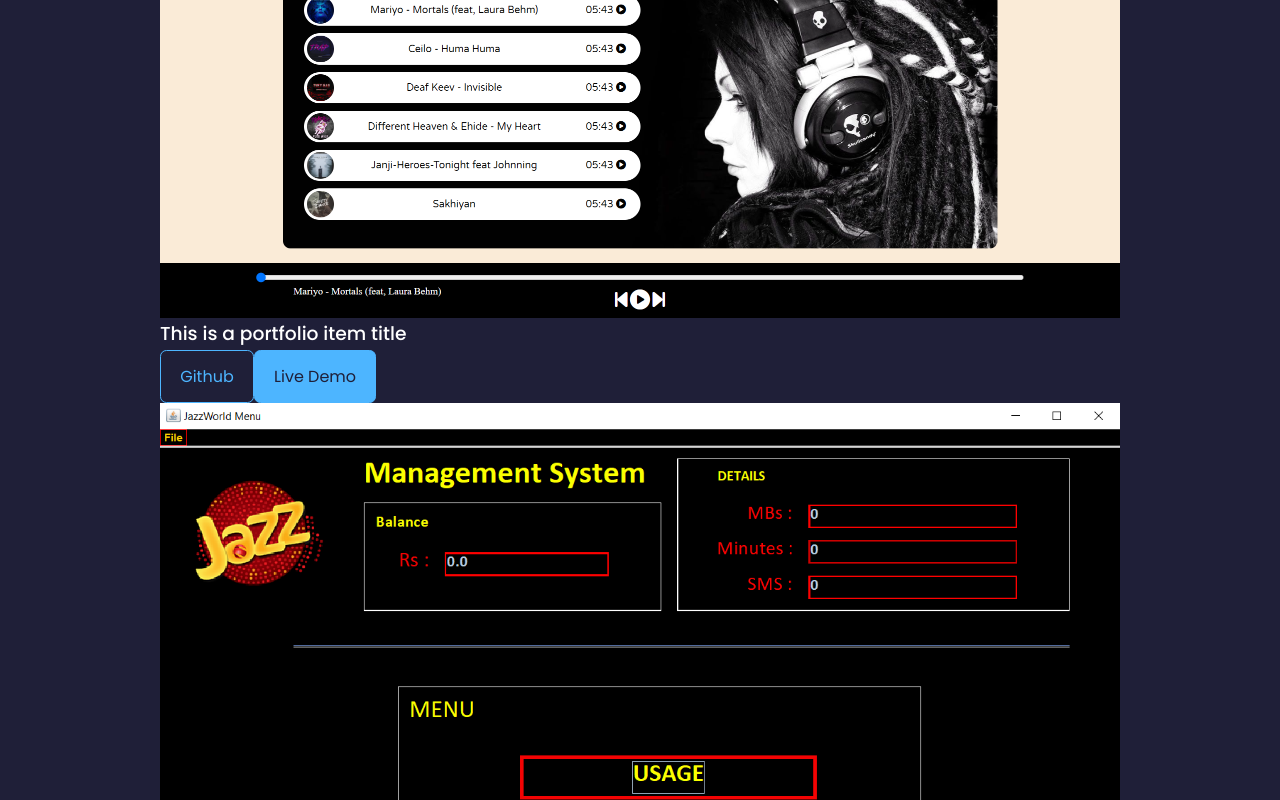
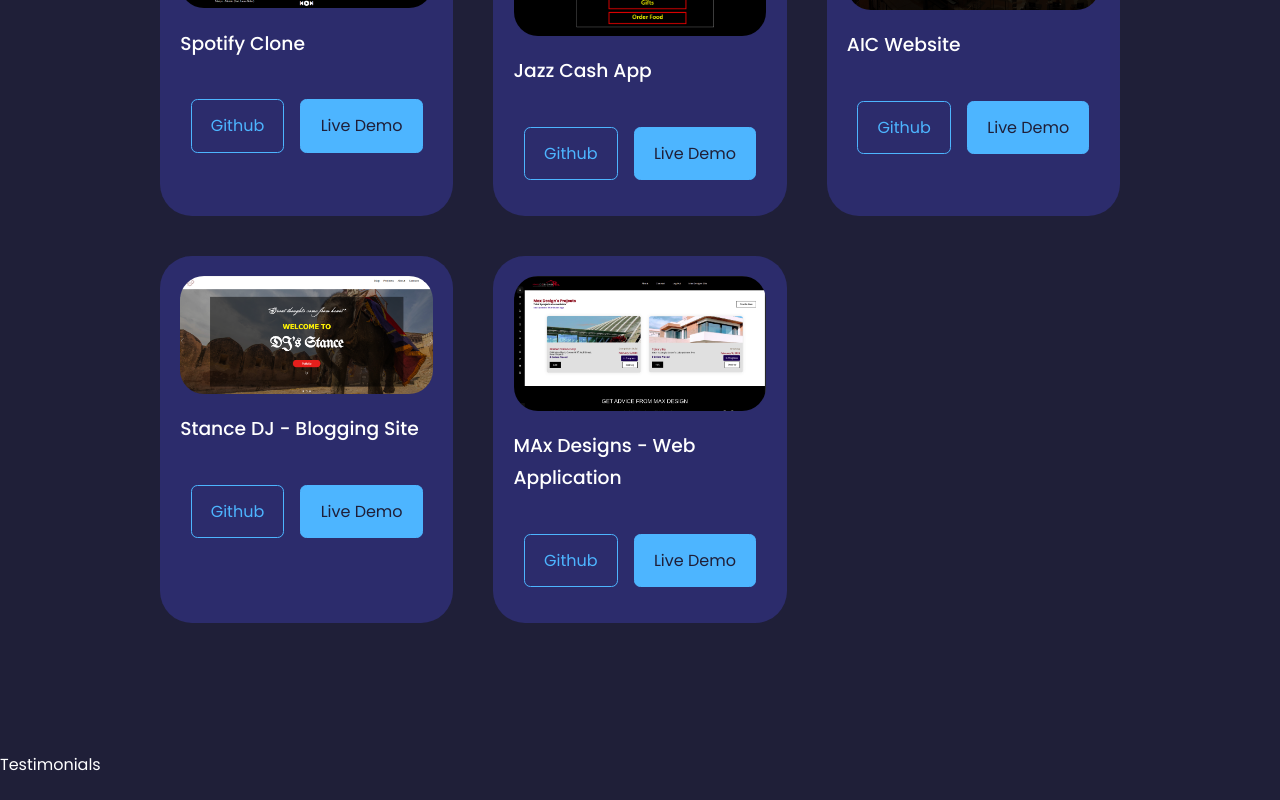
Before and after one commit to AbdullahButt2611/PortfolioApp, a React (Create React App) app in the folder react-portfolio-web-1/: page / in a window 1280 px wide. Shown: the part 3260-4060 px from the top of the page. Built offline with nearby package versions, Linux system fonts and the light colour scheme.

Commit message:
Portfolio Section Completed
The design and implementation of the portfolio section is completed. We have also inserted the data into the cards using the array model in REACTJS library.

```diff
--- a/react-portfolio-web-1/src/components/portfolio/Portfolio.jsx
+++ b/react-portfolio-web-1/src/components/portfolio/Portfolio.jsx
@@ -6,6 +6,46 @@
 import IMG4 from "../../assets/p4.png"
 import IMG5 from "../../assets/p5.png"
 
+
+// Inserting Data through this array into the cards
+const data = [
+  {
+    id: 1,
+    image: IMG1,
+    title: 'Spotify Clone',
+    github: 'https://github.com/AbdullahButt2611/Projects/tree/main/Web%20Applications/Spotify%20Clone',
+    demo: '#'
+  },
+  {
+    id: 2,
+    image: IMG2,
+    title: 'Jazz Cash App',
+    github: 'https://github.com/AbdullahButt2611/Jazz-App',
+    demo: 'https://github.com/AbdullahButt2611/Jazz-App/blob/main/README.md'
+  },
+  {
+    id: 3,
+    image: IMG3,
+    title: 'AIC Website',
+    github: 'https://github.com/AbdullahButt2611/AIC-Website',
+    demo: '#'
+  },
+  {
+    id: 4,
+    image: IMG4,
+    title: 'Stance DJ - Blogging Site',
+    github: 'https://github.com/AbdullahButt2611/StanceDJ',
+    demo: 'http://stancedj.com/'
+  },
+  {
+    id: 5,
+    image: IMG5,
+    title: 'MAx Designs - Web Application',
+    github: 'https://github.com/AbdullahButt2611/MaxDesigns',
+    demo: 'https://max-designs.herokuapp.com/'
+  }
+]
+
 const Portfolio = () => {
   return (
     <section id='portfolio'>
@@ -13,61 +53,22 @@
       <h2>Portfolio</h2>
 
       <div className="container portfolio__container">
-
-        <article className='portfolio__item'>
-          <div className="portfolio__item-image">
-            <img src={IMG1} alt="" />
-          </div>
-          <h3>This is a portfolio item title</h3>
-          <a href="https://github.com/AbdullahButt2611?tab=repositories" className='btn' target="_blank">Github</a>
-          <a href="https://dribbble.com/Alien_pixels" className='btn btn-primary' target="_blank">Live Demo</a>
-        </article>
-
-        <article className='portfolio__item'>
-          <div className="portfolio__item-image">
-            <img src={IMG2} alt="" />
-          </div>
-          <h3>This is a portfolio item title</h3>
-          <a href="https://github.com/AbdullahButt2611?tab=repositories" className='btn' target="_blank">Github</a>
-          <a href="https://dribbble.com/Alien_pixels" className='btn btn-primary' target="_blank">Live Demo</a>
-        </article>
-
-        <article className='portfolio__item'>
-          <div className="portfolio__item-image">
-            <img src={IMG3} alt="" />
-          </div>
-          <h3>This is a portfolio item title</h3>
-          <a href="https://github.com/AbdullahButt2611?tab=repositories" className='btn' target="_blank">Github</a>
-          <a href="https://dribbble.com/Alien_pixels" className='btn btn-primary' target="_blank">Live Demo</a>
-        </article>
-
-        <article className='portfolio__item'>
-          <div className="portfolio__item-image">
-            <img src={IMG4} alt="" />
-          </div>
-          <h3>This is a portfolio item title</h3>
-          <a href="https://github.com/AbdullahButt2611?tab=repositories" className='btn' target="_blank">Github</a>
-          <a href="https://dribbble.com/Alien_pixels" className='btn btn-primary' target="_blank">Live Demo</a>
-        </article>
-
-        <article className='portfolio__item'>
-          <div className="portfolio__item-image">
-            <img src={IMG5} alt="" />
-          </div>
-          <h3>This is a portfolio item title</h3>
-          <a href="https://github.com/AbdullahButt2611?tab=repositories" className='btn' target="_blank">Github</a>
-          <a href="https://dribbble.com/Alien_pixels" className='btn btn-primary' target="_blank">Live Demo</a>
-        </article>
-
-        <article className='portfolio__item'>
-          <div className="portfolio__item-image">
-            <img src={IMG2} alt="" />
-          </div>
-          <h3>This is a portfolio item title</h3>
-          <a href="https://github.com/AbdullahButt2611?tab=repositories" className='btn' target="_blank">Github</a>
-          <a href="https://dribbble.com/Alien_pixels" className='btn btn-primary' target="_blank">Live Demo</a>
-        </article>
-
+        {
+          data.map(({id, image, title, github, demo}) => {
+              return(
+                <article key={id} className='portfolio__item'>
+                  <div className="portfolio__item-image">
+                    <img src={image} alt={title} />
+                  </div>
+                  <h3>{title}</h3>
+                  <div className="cta">
+                    <a href={github} className='btn' target="_blank">Github</a>
+                    <a href={demo} className='btn btn-primary' target="_blank">Live Demo</a>
+                  </div>
+                </article>
+              )
+          })
+        }
       </div>
     </section>
   )
--- a/react-portfolio-web-1/src/components/portfolio/portfolio.css
+++ b/react-portfolio-web-1/src/components/portfolio/portfolio.css
@@ -0,0 +1,51 @@
+.portfolio__container{
+    display: grid;
+    grid-template-columns: repeat(3,1fr);
+    gap: 2.5rem;
+}
+
+.portfolio__item{
+    background: var(--color-bg-variant);
+    padding: 1.2rem;
+    border-radius: 2rem;
+    border: 1px solid transparent;
+    transition: var(--transition);
+}
+
+.portfolio__item:hover{
+    border-color: var(--color-primary-vaariant);
+    background: transparent;
+}
+
+.portfolio__item-image{
+    border-radius: 1.5rem;
+    overflow: hidden;
+}
+
+.portfolio__item h3{
+    margin: 1.2rem 0 2rem;
+}
+
+.portfolio__item .cta{
+    display: flex;
+    gap: 1rem;
+    margin-bottom: 1rem;
+}
+
+
+/* ===================  MEDIA QUEIES (MEDIUM DEVICES)   ======================== */
+@media screen and (max-width: 1024px) {
+    .portfolio__container{
+        grid-template-columns: 1fr 1fr;
+        gap: 1.2rem;
+    }
+}
+
+
+/* ===================  MEDIA QUEIES (SMALL DEVICES)   ======================== */
+@media screen and (max-width: 600px) {
+    .portfolio__container{
+        grid-template-columns: 1fr;
+        gap: 1rem;
+    }
+}
```
